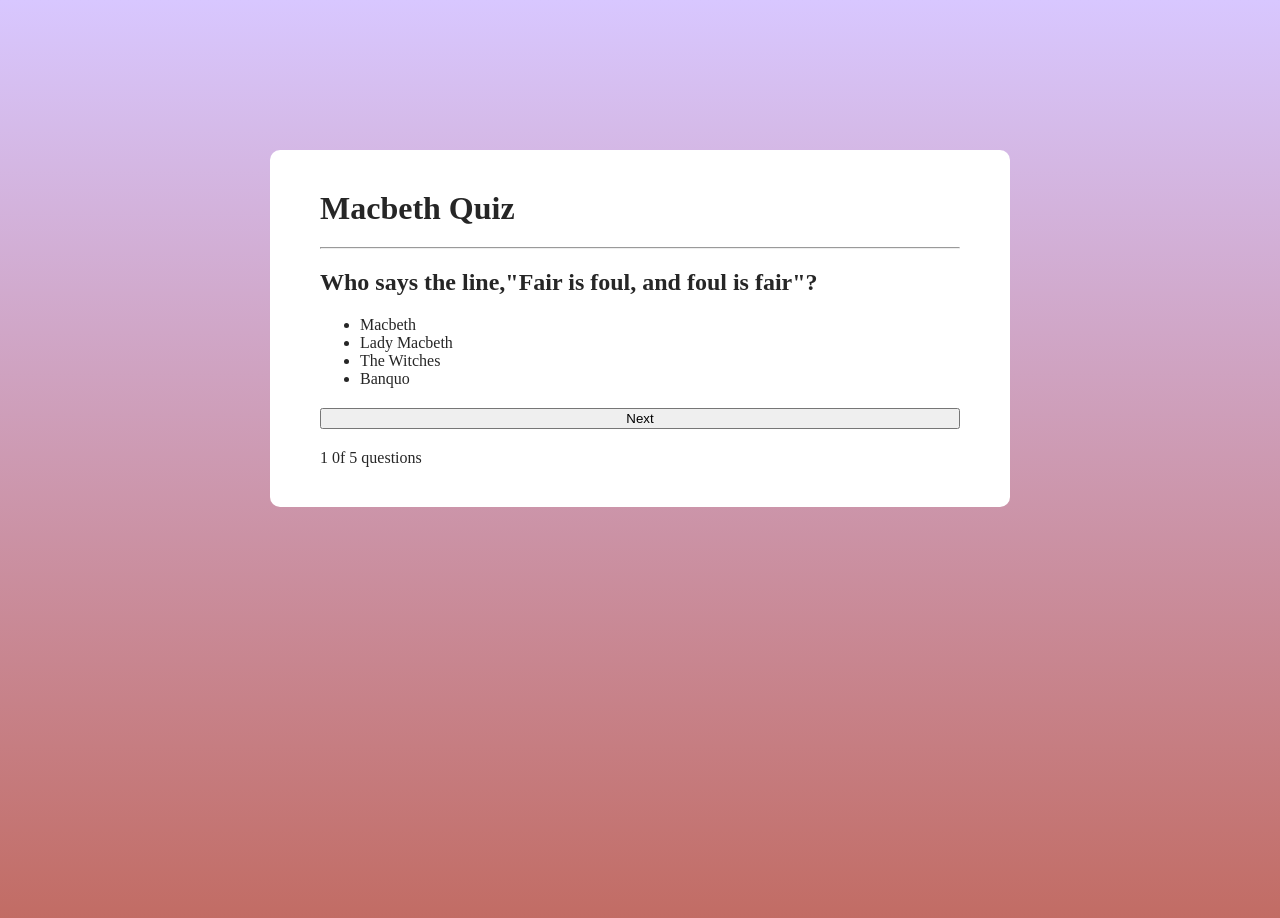
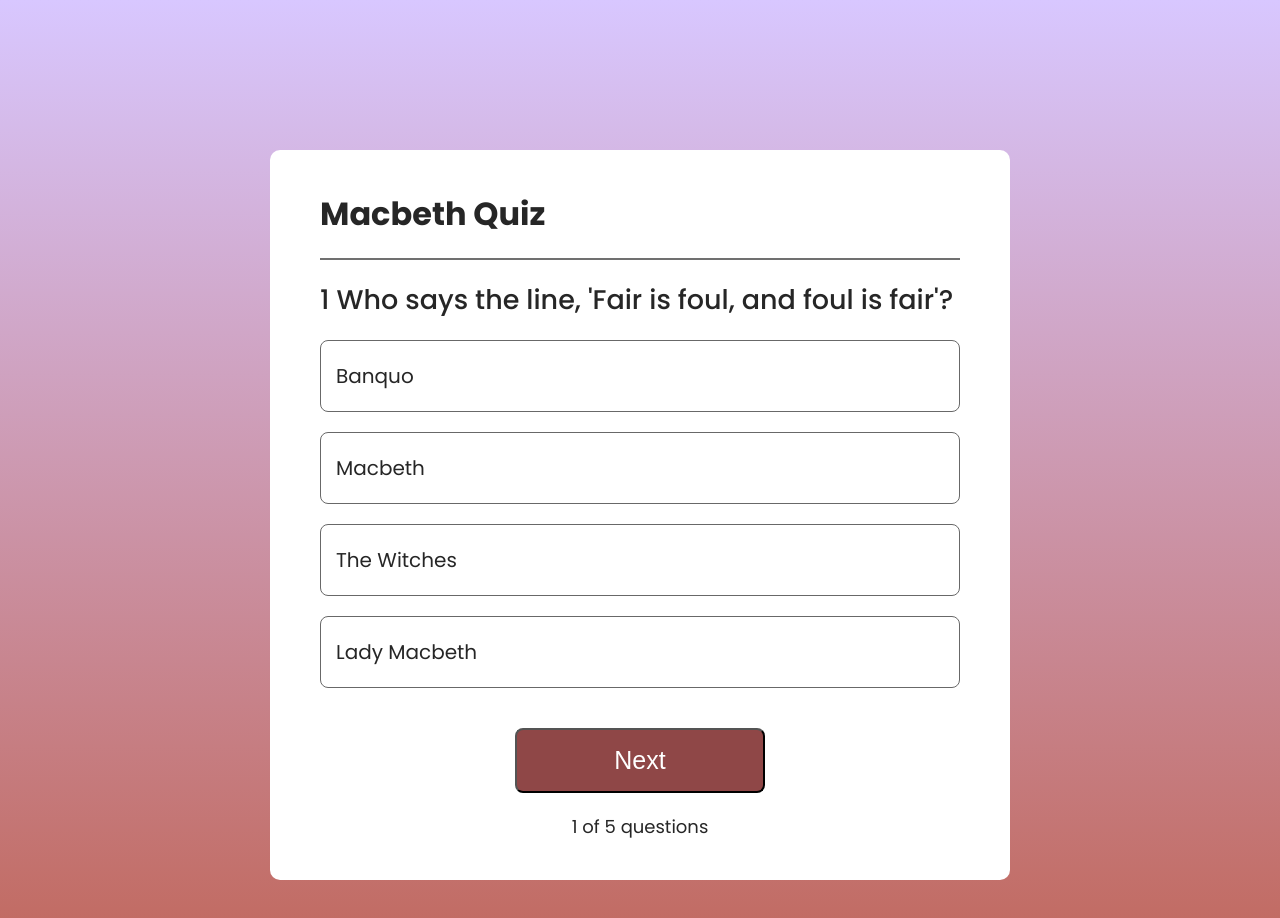
Before and after one commit to Nas1010/quiz-app, a React (Vite) app: page / in a window 1280 px wide. Shown: the top 918 px of the page. Built offline with nearby package versions, Linux system fonts and the light colour scheme.

Commit message:
created a state for index, and a state for question

```diff
--- a/index.html
+++ b/index.html
@@ -1,9 +1,15 @@
-<!doctype html>
+<!DOCTYPE html>
 <html lang="en">
   <head>
     <meta charset="UTF-8" />
     <meta name="viewport" content="width=device-width, initial-scale=1.0" />
     <title>Macbeth Quiz</title>
+    <link rel="preconnect" href="https://fonts.googleapis.com" />
+    <link rel="preconnect" href="https://fonts.gstatic.com" crossorigin />
+    <link
+      href="https://fonts.googleapis.com/css2?family=Poppins:ital,wght@0,100;0,200;0,300;0,400;0,500;0,600;0,700;0,800;0,900;1,100;1,200;1,300;1,400;1,500;1,600;1,700;1,800;1,900&display=swap"
+      rel="stylesheet"
+    />
   </head>
   <body>
     <div id="root"></div>
--- a/src/Components/Quiz/Quiz.css
+++ b/src/Components/Quiz/Quiz.css
@@ -10,3 +10,42 @@
     border-radius: 10px;
     padding: 40px 50px;
 }
+.container hr {
+    height: 2px;
+    border: none;
+    background: #707070;
+}
+
+.container h2 {
+    font-size: 27px;
+    font-weight: 500;
+}
+
+.container ul li {
+    display: flex;
+    align-items: center;
+    height: 70px;
+    padding-left: 15px;
+    border: 1px solid #686868;
+    border-radius: 8px;
+    margin-bottom: 20px;
+    font-size: 20px;
+    cursor: pointer;
+}
+
+.container button {
+    margin: auto;
+    width: 250px;
+    height: 65px;
+    background: #8f4747;
+    color: #fff;
+    font-size: 25px;
+    font-weight: 500;
+    border-radius: 8px;
+    cursor: pointer;
+}
+
+.container .index {
+    margin: auto;
+    font-size: 18px;
+}
--- a/src/Components/Quiz/Quiz.jsx
+++ b/src/Components/Quiz/Quiz.jsx
@@ -1,20 +1,25 @@
-import React from 'react'
+import React, { useState } from 'react'
 import './Quiz.css'
+import { data } from '../../assets/data';
 
 const Quiz = () => {
+    let [index, setIndex] = useState(0);
+    let [question, setQuestion] = useState(data[index])
+
   return (
       <div className='container'>
           <h1>Macbeth Quiz</h1>
           <hr />
-          <h2>Who says the line,"Fair is foul, and foul is fair"?</h2>
+          <h2> {index + 1} {question.question} </h2>
           <ul>
-              <li>Macbeth</li>
-              <li>Lady Macbeth</li>
-              <li>The Witches</li>
-              <li>Banquo</li>
+              <li>{question.option1}</li>
+              <li>{question.option2}</li>
+              <li>{question.option3}</li>
+              <li>{question.option4}</li>
+
           </ul>
           <button>Next</button>
-          <div className='index'>1 0f 5 questions</div>
+          <div className='index'>1 of 5 questions</div>
 
     </div>
   )
--- /dev/null
+++ b/src/assets/data.js
@@ -0,0 +1,42 @@
+export const data = [
+    {
+      question: "Who says the line, 'Fair is foul, and foul is fair'?",
+      option1: "Banquo",
+      option2: "Macbeth",
+      option3: "The Witches",
+      option4: "Lady Macbeth",
+      ans: 3
+    },
+    {
+      question: "Who kills Duncan?",
+      option1: "Macbeth",
+      option2: "Macduff",
+      option3: "Banquo",
+      option4: "Malcolm",
+      ans: 1
+    },
+    {
+      question: "Who says, 'Out, out, brief candle!'?",
+      option1: "Macbeth",
+      option2: "Lady Macbeth",
+      option3: "Banquo",
+      option4: "Macduff",
+      ans: 1
+    },
+    {
+      question: "Who is crowned King of Scotland after Duncan?",
+      option1: "Malcolm",
+      option2: "Banquo",
+      option3: "Macbeth",
+      option4: "Donalbain",
+      ans: 3
+    },
+    {
+      question: "Who is the first to see Banquo's ghost at the banquet?",
+      option1: "Lady Macbeth",
+      option2: "Macbeth",
+      option3: "Ross",
+      option4: "Lennox",
+      ans: 2
+    }
+  ];
--- a/src/index.css
+++ b/src/index.css
@@ -1,8 +1,10 @@
 *{
   margin: 0;
+  padding: 0;
 }
 
 body {
   height: 100vh;
   background-image: linear-gradient(#D8C7FF, #c1695f);
+  font-family: 'poppins';
 }
```
